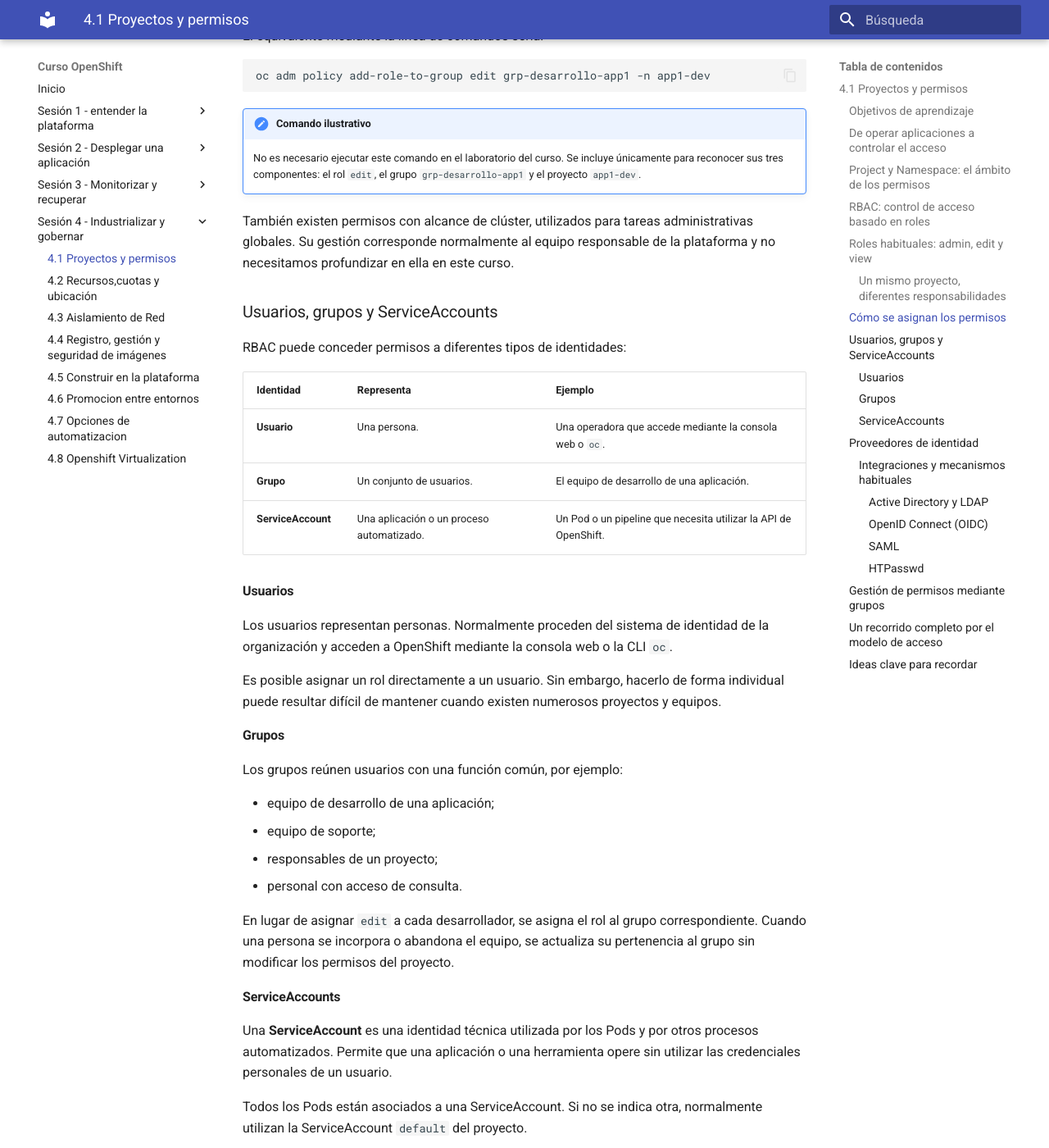
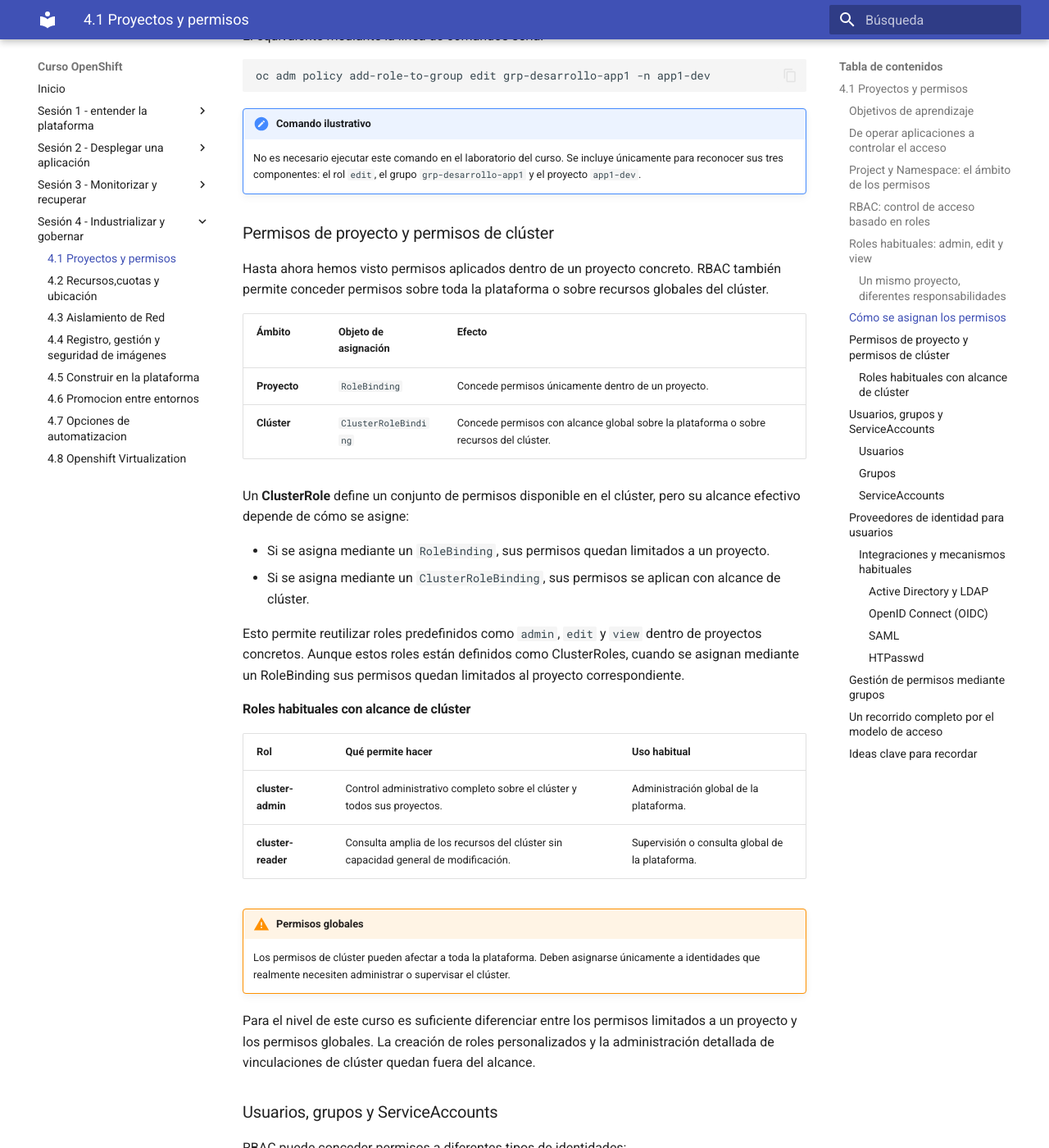
Before and after one commit to ieftraining/curso-openshift, an MkDocs documentation site: the page built from docs/sesion4/4.1 Proyectos y permisos.md, in a window 1280 px wide and 1400 px high, scrolled down 3734 px. Shown: the whole window at 82% size. Built offline with MkDocs 1.6.1 and Material for MkDocs 9.7.7, drawn with Linux system fonts in a browser that asks for light colours; some of the changed text lies outside the part shown.

Commit message:
Add files via upload

```diff
--- a/docs/sesion4/4.1 Proyectos y permisos.md
+++ b/docs/sesion4/4.1 Proyectos y permisos.md
@@ -113,7 +113,33 @@
 !!! note "Comando ilustrativo"
     No es necesario ejecutar este comando en el laboratorio del curso. Se incluye únicamente para reconocer sus tres componentes: el rol `edit`, el grupo `grp-desarrollo-app1` y el proyecto `app1-dev`.
 
-También existen permisos con alcance de clúster, utilizados para tareas administrativas globales. Su gestión corresponde normalmente al equipo responsable de la plataforma y no necesitamos profundizar en ella en este curso.
+### Permisos de proyecto y permisos de clúster
+
+Hasta ahora hemos visto permisos aplicados dentro de un proyecto concreto. RBAC también permite conceder permisos sobre toda la plataforma o sobre recursos globales del clúster.
+
+| Ámbito | Objeto de asignación | Efecto |
+|---|---|---|
+| **Proyecto** | `RoleBinding` | Concede permisos únicamente dentro de un proyecto. |
+| **Clúster** | `ClusterRoleBinding` | Concede permisos con alcance global sobre la plataforma o sobre recursos del clúster. |
+
+Un **ClusterRole** define un conjunto de permisos disponible en el clúster, pero su alcance efectivo depende de cómo se asigne:
+
+- Si se asigna mediante un `RoleBinding`, sus permisos quedan limitados a un proyecto.
+- Si se asigna mediante un `ClusterRoleBinding`, sus permisos se aplican con alcance de clúster.
+
+Esto permite reutilizar roles predefinidos como `admin`, `edit` y `view` dentro de proyectos concretos. Aunque estos roles están definidos como ClusterRoles, cuando se asignan mediante un RoleBinding sus permisos quedan limitados al proyecto correspondiente.
+
+#### Roles habituales con alcance de clúster
+
+| Rol | Qué permite hacer | Uso habitual |
+|---|---|---|
+| **cluster-admin** | Control administrativo completo sobre el clúster y todos sus proyectos. | Administración global de la plataforma. |
+| **cluster-reader** | Consulta amplia de los recursos del clúster sin capacidad general de modificación. | Supervisión o consulta global de la plataforma. |
+
+!!! warning "Permisos globales"
+    Los permisos de clúster pueden afectar a toda la plataforma. Deben asignarse únicamente a identidades que realmente necesiten administrar o supervisar el clúster.
+
+Para el nivel de este curso es suficiente diferenciar entre los permisos limitados a un proyecto y los permisos globales. La creación de roles personalizados y la administración detallada de vinculaciones de clúster quedan fuera del alcance.
 
 ### Usuarios, grupos y ServiceAccounts
 
@@ -152,16 +178,18 @@
 
 Esto permite aplicar la misma idea de mínimo privilegio a las identidades técnicas: cada aplicación debe disponer únicamente de los permisos que necesite para realizar su función.
 
-### Proveedores de identidad
+### Proveedores de identidad para usuarios
 
-OpenShift no suele gestionar directamente las contraseñas corporativas. Normalmente delega la comprobación de la identidad en un **proveedor de identidad** o **IdP**.
+Las personas que acceden a OpenShift deben demostrar quiénes son. Para ello, OpenShift suele delegar la autenticación de los usuarios en un **proveedor de identidad** o **IdP**, en lugar de gestionar directamente sus contraseñas corporativas.
+
+Esta integración se refiere principalmente a los **usuarios humanos**. Las ServiceAccounts son identidades técnicas internas de OpenShift y no inician sesión mediante Active Directory, LDAP, OIDC, SAML o HTPasswd. Los grupos tampoco inician sesión: se utilizan para reunir usuarios y facilitar la asignación de permisos.
 
 Debemos diferenciar dos conceptos:
 
 - **Autenticación:** comprobar quién es el usuario.
 - **Autorización:** decidir qué puede hacer después de identificarse.
 
-El proveedor de identidad se ocupa de la autenticación. RBAC se ocupa de la autorización dentro de OpenShift.
+El proveedor de identidad se ocupa de autenticar al usuario. Después, RBAC comprueba los roles asignados directamente al usuario o a los grupos a los que pertenece y decide qué operaciones puede realizar.
 
 Esta separación permite que OpenShift utilice las identidades existentes en la organización sin tener que mantener una base independiente de contraseñas para la plataforma.
 
@@ -223,9 +251,9 @@
 
 Podemos resumir el proceso mediante un ejemplo corporativo:
 
-1. Ana accede a OpenShift utilizando la identidad corporativa de la organización.
-2. El proveedor de identidad comprueba quién es Ana.
-3. Ana pertenece al grupo `grp-desarrollo-app1`.
+1. Ana accede a OpenShift mediante el proveedor de identidad corporativo.
+2. El proveedor de identidad autentica a Ana.
+3. La pertenencia de Ana al grupo `grp-desarrollo-app1` se obtiene o sincroniza según la integración configurada.
 4. Ese grupo tiene asignado el rol `edit` en el proyecto `app1-dev`.
 5. RBAC permite a Ana crear y modificar los recursos habituales de la aplicación dentro de ese proyecto.
 6. La misma asignación no le concede automáticamente acceso a otros proyectos ni permisos administrativos sobre el clúster.
@@ -244,6 +272,7 @@
     - **RBAC** decide quién puede hacer qué y dentro de qué proyecto.
     - Los roles habituales dentro de un proyecto son **admin**, **edit** y **view**.
     - Los permisos pueden asignarse a usuarios, grupos y **ServiceAccounts**.
-    - Un **RoleBinding** relaciona una identidad, un rol y un proyecto.
-    - La autenticación puede delegarse en Active Directory, LDAP, OIDC, SAML o HTPasswd.
+    - Un **RoleBinding** limita la asignación a un proyecto; un **ClusterRoleBinding** concede permisos con alcance de clúster.
+    - Los roles `cluster-admin` y `cluster-reader` son ejemplos sencillos de roles utilizados con alcance global.
+    - La autenticación de los usuarios puede delegarse en Active Directory, LDAP, OIDC, SAML o HTPasswd.
     - En entornos corporativos, los permisos deben asignarse preferentemente a grupos y revisarse periódicamente.
```
